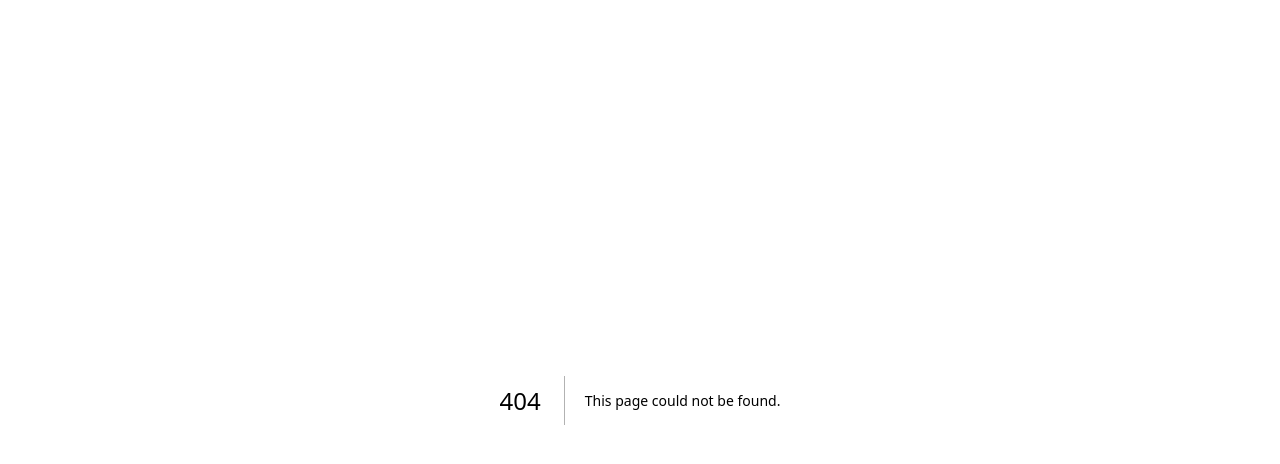
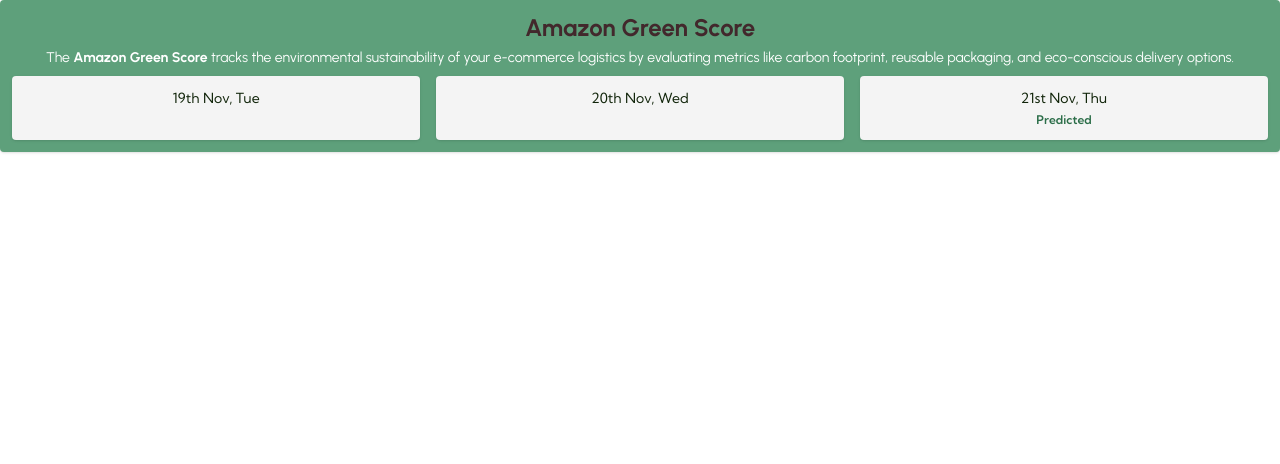
Before and after one commit to fromjyce/EcoChain, a Next.js app in the folder frontend/: page /dashboard/amascore in a window 1280 px wide. Before the commit this address had no page. Shown: the top 464 px of the page. Built offline with nearby package versions, Linux system fonts and the light colour scheme.

Commit message:
added amazon green score card

```diff
--- /dev/null
+++ b/frontend/pages/dashboard/amascore.js
@@ -0,0 +1,29 @@
+import GSWidget from './GSWidget';
+
+const GreenScoreWidget = ({ todayScore, previousDayScore, nextDayScore }) => {
+  const today = new Date();
+  const previousDay = new Date(today);
+  const nextDay = new Date(today);
+  previousDay.setDate(today.getDate() - 1);
+  nextDay.setDate(today.getDate() + 1);
+
+  return (
+    <div className="p-3 bg-[#5ea07b] rounded shadow">
+      <h2 className="text-2xl font-bold urbanist text-[#42282c] mb-1 text-center">
+        Amazon Green Score
+      </h2>
+      <p className="text-sm urbanist text-white text-center mb-2">
+        The <strong>Amazon Green Score</strong> tracks the environmental sustainability of your
+        e-commerce logistics by evaluating metrics like carbon footprint,
+        reusable packaging, and eco-conscious delivery options.
+      </p>
+      <div className="grid grid-cols-3 gap-4">
+        <GSWidget score={previousDayScore} date={previousDay.toISOString()} />
+        <GSWidget score={todayScore} date={today.toISOString()} />
+        <GSWidget score={nextDayScore} date={nextDay.toISOString()} />
+      </div>
+    </div>
+  );
+};
+
+export default GreenScoreWidget;
```
